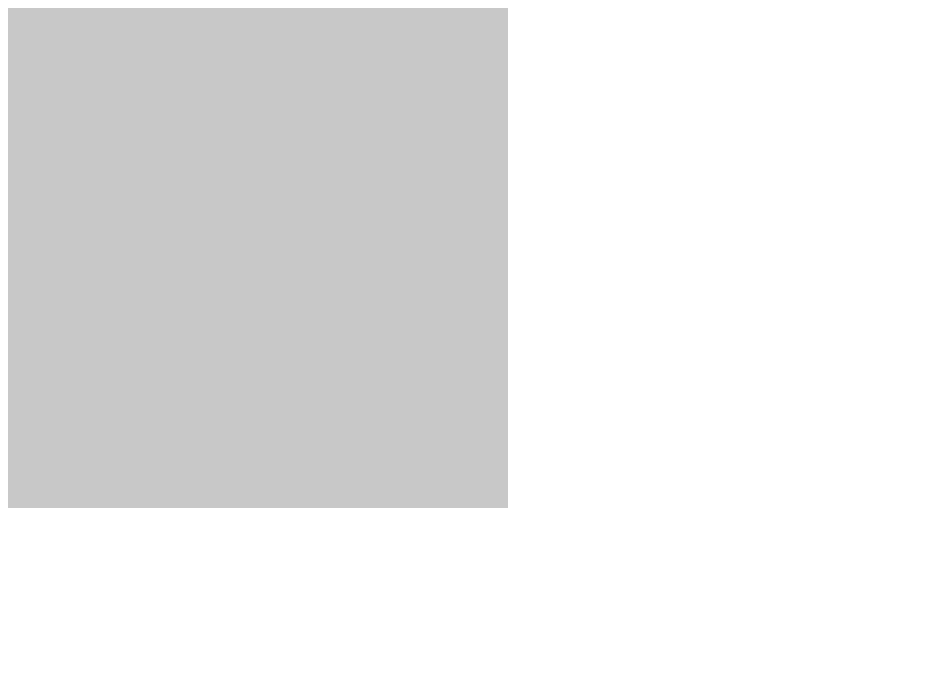
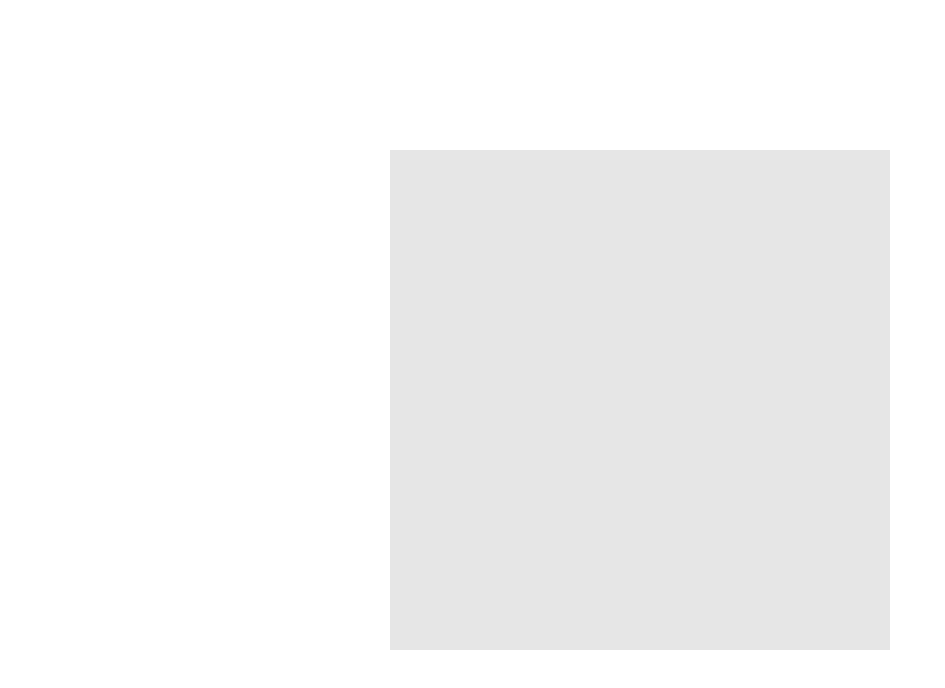
Before and after one commit to nok/onedollar-unistroke-coffee, a plain HTML site: page example/index.html in a window 1280 px wide. Shown: the whole page, without its empty margins (0-945 px from the left). Drawn offline with Linux system fonts and the light colour scheme.

Commit message:
add basic structure

```diff
--- a/example/index.html
+++ b/example/index.html
@@ -4,10 +4,19 @@
   <meta charset="utf-8">
   <title>onedollar.js Example</title>
   <style>
+    html, body {
+      width: 100%; height: 100%;
+    }
+    body {
+      position: relative;
+      margin: 0; padding: 0;
+    }
     .sketch {
       display: inline-block;
-            position: relative;
-            background: #f1f1f1;
+      position: absolute;
+      left: 50%; top: 50%;
+      margin-left: -250px;
+      margin-top: -250px;
       width: 500px; height: 500px;
       outline: none;
     }
@@ -18,47 +27,57 @@
 <body>
   <canvas class="sketch" id="js-sketch" width="500px" height="500px"></canvas>
   <script>
+    // Processing.js / Canvas
+    new Processing(document.getElementById('js-sketch'),function(p){
 
       // OneDollar
       var one = new OneDollar();
 
-        // Processing.js / Canvas
-        new Processing(document.getElementById('js-sketch'),function(p){
-            var move, draw, l, i;
+      // Processing.js
+      var candidate, draw, l, i;
+
       p.setup = function(){
         p.size(500, 500);
-                p.background(200);
+        p.background(230);
 
-                move = [];
+        candidate = [];
         draw = false;
 
         p.noFill();
         p.stroke(20);
+
+        one.learn('triangle',[137,139,135,141,133,144,132,146,130,149,128,151,126,155,123,160,120,166,116,171,112,177,107,183,102,188,100,191,95,195,90,199,86,203,82,206,80,209,75,213,73,213,70,216,67,219,64,221,61,223,60,225,62,226,65,225,67,226,74,226,77,227,85,229,91,230,99,231,108,232,116,233,125,233,134,234,145,233,153,232,160,233,170,234,177,235,179,236,186,237,193,238,198,239,200,237,202,239,204,238,206,234,205,230,202,222,197,216,192,207,186,198,179,189,174,183,170,178,164,171,161,168,154,160,148,155,143,150,138,148,136,148]);
+        one.learn('circle',[127,141,124,140,120,139,118,139,116,139,111,140,109,141,104,144,100,147,96,152,93,157,90,163,87,169,85,175,83,181,82,190,82,195,83,200,84,205,88,213,91,216,96,219,103,222,108,224,111,224,120,224,133,223,142,222,152,218,160,214,167,210,173,204,178,198,179,196,182,188,182,177,178,167,170,150,163,138,152,130,143,129,140,131,129,136,126,139]);
       };
+
       p.draw = function(){
-                p.background(200);
+        p.background(230);
 
         if(draw===true){
           i = 0;
           p.beginShape();
-                    for (l=move.length; i<l; i++) {
-                        p.vertex(move[i].x, move[i].y);
+          for (l=candidate.length; i<l; i++) {
+              p.vertex(candidate[i].x, candidate[i].y);
           }
           p.endShape();
         }
       };
+
       p.mousePressed = function(){
         draw = true;
       };
+
       p.mouseDragged = function(){
-                move.push( new p.PVector(p.mouseX, p.mouseY) );
+        candidate.push( new p.PVector(p.mouseX, p.mouseY) );
       };
+
       p.mouseReleased = function(){
+        one.check(candidate);
         draw = false;
-                move = [];
+        candidate = [];
       };
+
     });
-
   </script>
 </body>
 </html>
--- a/lib/onedollar.js
+++ b/lib/onedollar.js
@@ -2,6 +2,11 @@
 (function() {
 
   window.OneDollar = (function() {
+    var typeIsArray;
+
+    typeIsArray = Array.isArray || function(value) {
+      return {}.toString.call(value) === '[object Array]';
+    };
 
     function OneDollar(fragmentation, size, angle, step) {
       this.fragmentation = fragmentation != null ? fragmentation : 64;
@@ -14,7 +19,45 @@
     }
 
     OneDollar.prototype.learn = function(name, points) {
-      return this.templates[name] = points;
+      if (typeIsArray(points)) {
+        points = this._transform(points);
+        return this.templates[name] = points;
+      }
+    };
+
+    OneDollar.prototype.check = function(points) {
+      if (typeIsArray(points)) {
+        return points = this._transform(points);
+      }
+    };
+
+    OneDollar.prototype._transform = function(points) {
+      console.log('_transform');
+      points = this.__resample(points);
+      points = this.__rotateToZero(points);
+      points = this.__scaleToSquare(points);
+      points = this.__translateToOrigin(points);
+      return points;
+    };
+
+    OneDollar.prototype.__resample = function(points) {
+      console.log('__resample');
+      return points;
+    };
+
+    OneDollar.prototype.__rotateToZero = function(points) {
+      console.log('__rotateToZero');
+      return points;
+    };
+
+    OneDollar.prototype.__scaleToSquare = function(points) {
+      console.log('__scaleToSquare');
+      return points;
+    };
+
+    OneDollar.prototype.__translateToOrigin = function(points) {
+      console.log('__translateToOrigin');
+      return points;
     };
 
     return OneDollar;
```
Also changed, not shown: src/onedollar.coffee (+40 -8 lines). Lines whose indentation alone changed are shown as unchanged.
